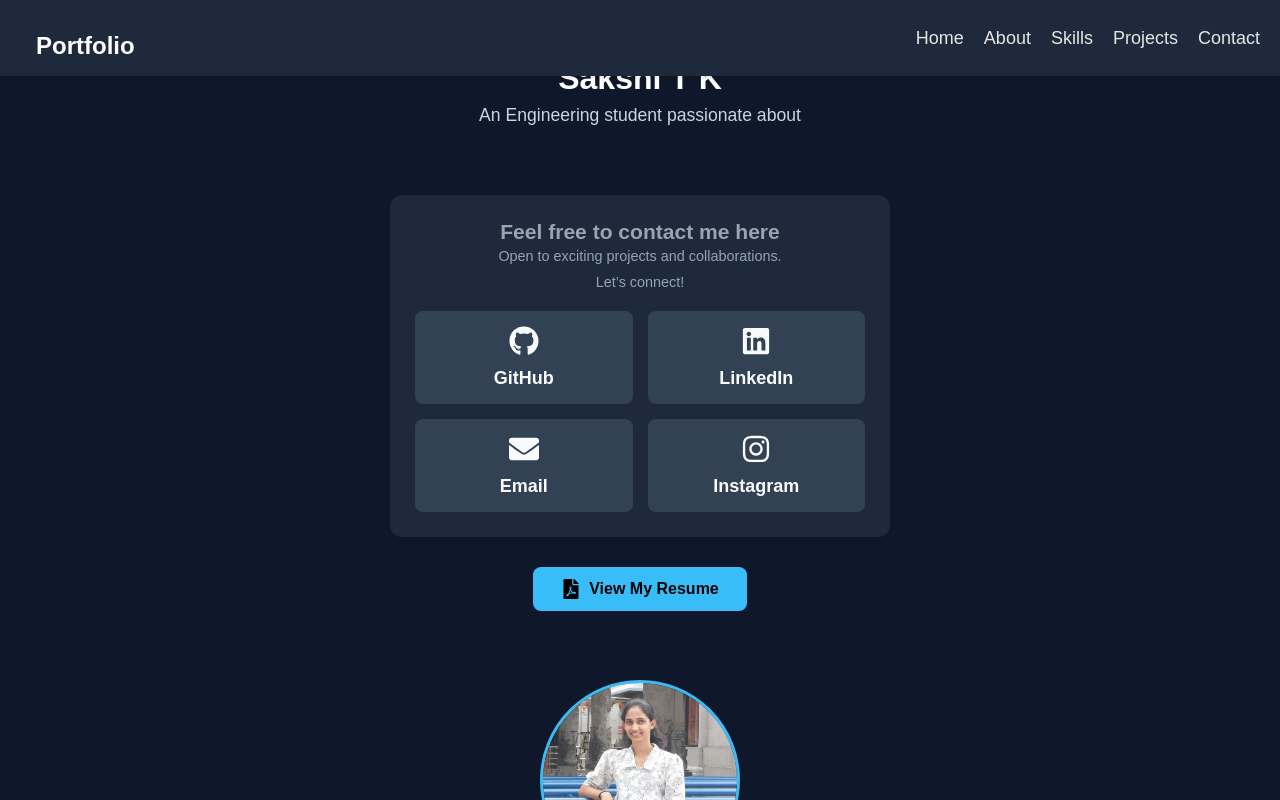
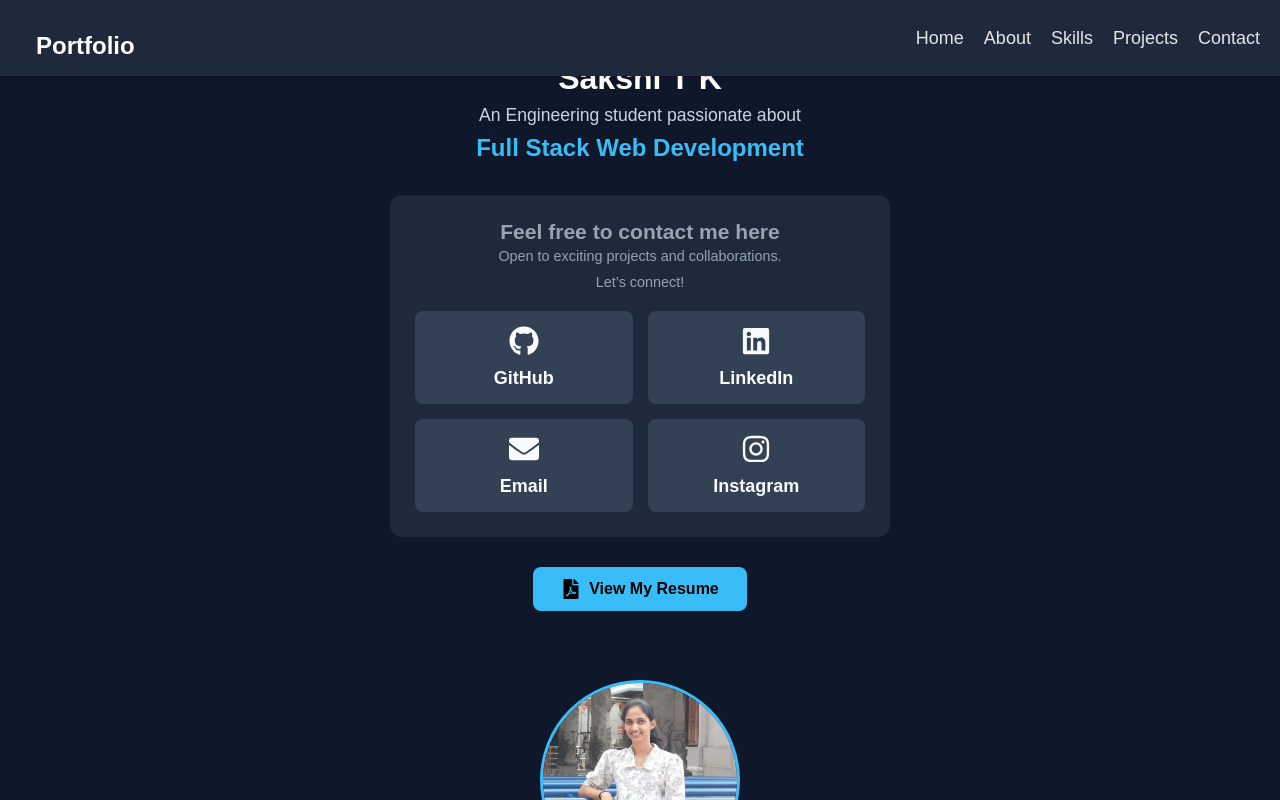
Before and after one commit to SAKSHITK/my_portfolio, a React (Create React App) app in the folder frontend/: page / in a window 1280 px wide. Shown: the top 800 px of the page. Built offline with nearby package versions, Linux system fonts and the light colour scheme.

Commit message:
Update Home.jsx

```diff
--- a/frontend/src/components/Home.jsx
+++ b/frontend/src/components/Home.jsx
@@ -9,7 +9,7 @@ import {
 
 const Home = () => {
   // phrases to type out
-  const phrases = ["Web Development", "Data Analysis"];
+  const phrases = ["Data Analysis", "Full Stack Web Development"];
   const [displayText, setDisplayText] = useState("");
   const [phraseIndex, setPhraseIndex] = useState(0);
   const [charIndex, setCharIndex] = useState(0);
```
